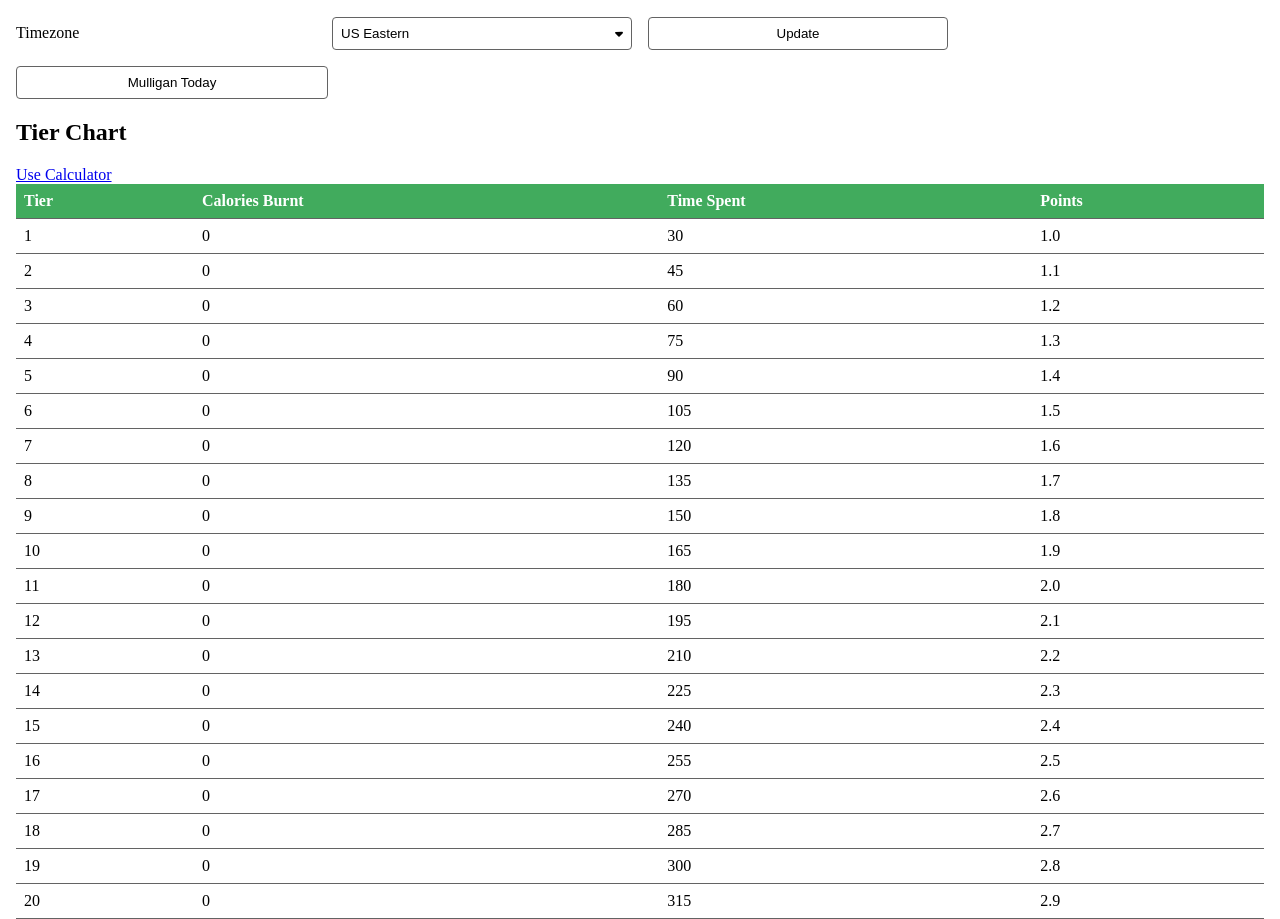
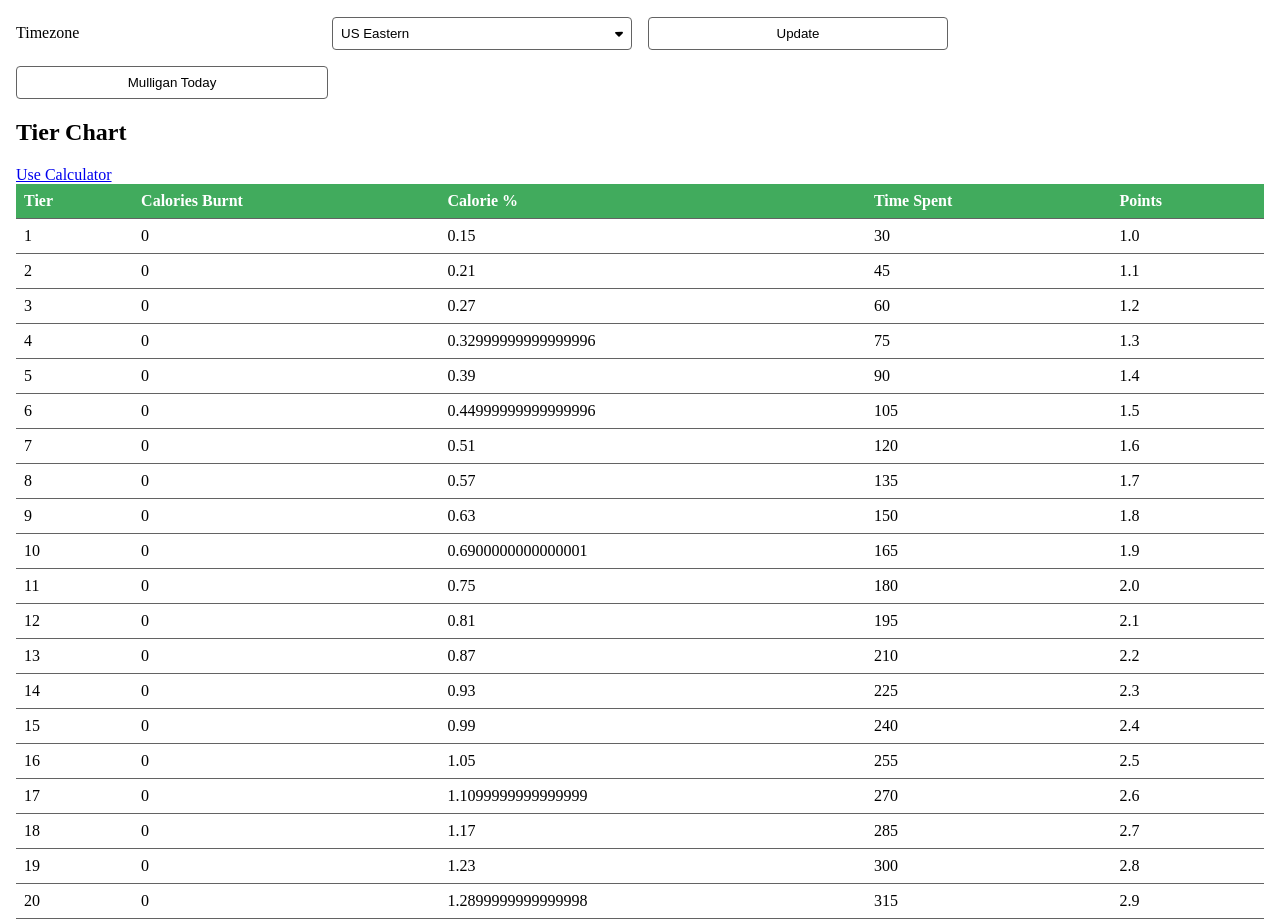
Before and after one commit to trescenzi/checkin-viz, a Flask app: template src/templates/challenger.html in a window 1280 px wide. Shown: the part 159-1078 px from the top of the page. Run offline with Flask 3, Linux system fonts and the light colour scheme; the template is opened without the code that fills it, so the values that code supplies are empty; some libraries are stand-ins or nearby versions.

Commit message:
feat: add green week cycle ramp
fixes #3

```diff
--- a/src/main.py
+++ b/src/main.py
@@ -161,6 +161,19 @@ def checkins_this_week(challenge_week_id):
     return fetchall(sql, [challenge_week_id])
 
 
+def number_of_non_green_weeks_before_this_one(challenge_id):
+    sql = """
+    select count(*) from challenge_weeks
+      where
+      challenge_id = %s
+      and "end" >= (
+          select "end" from challenge_weeks where "end" <= current_date - 7 and green = true order by "end" desc limit 1
+      )
+      and "end" <= current_date - 7;
+  """
+    return fetchone(sql, [challenge_id]).count
+
+
 @app.route("/")
 def index():
     challenge_name = request.args.get("challenge")
@@ -260,9 +273,13 @@ def index():
 
 @app.route("/make-it-green")
 def make_it_green():
-    green = random.randint(1, 100) < 21
+    challenge_week = get_current_challenge_week()
+    num_non_green = number_of_non_green_weeks_before_this_one(
+        challenge_week.challenge_id
+    )
+    logging.info("there were %s weeks before this one that werent green", num_non_green)
+    green = random.randint(0, 100) < 20 * num_non_green
     logging.debug("is is green %s", green)
-    challenge_week = get_current_challenge_week()
     if challenge_week.green is None:
         challenge_week.green = green
         challenge_week.save()
--- a/src/templates/challenger.html
+++ b/src/templates/challenger.html
@@ -93,6 +93,7 @@
     <tr>
       <th>Tier</th>
       <th>Calories Burnt</th>
+      <th>Calorie %</th>
       <th>Time Spent</th>
       <th>Points</th>
     </tr>
@@ -102,7 +103,8 @@
     <tr>
       <td>{{n}}</td>
       <!-- Calc the percent multiply by bmr -->
-      <td>{{((((7.5*n)/100)+0.075) * bmr)|round|int}}</td>
+      <td>{{((((6*(n - 1))/100)+0.15) * bmr)|round|int}}</td>
+      <td>{{((((6*(n - 1))/100)+0.15))}}</td>
       <!-- Calc the time -->
       <td>{{(15*(1+n))|round|int}}</td>
       <!-- Calc the points -->
```
